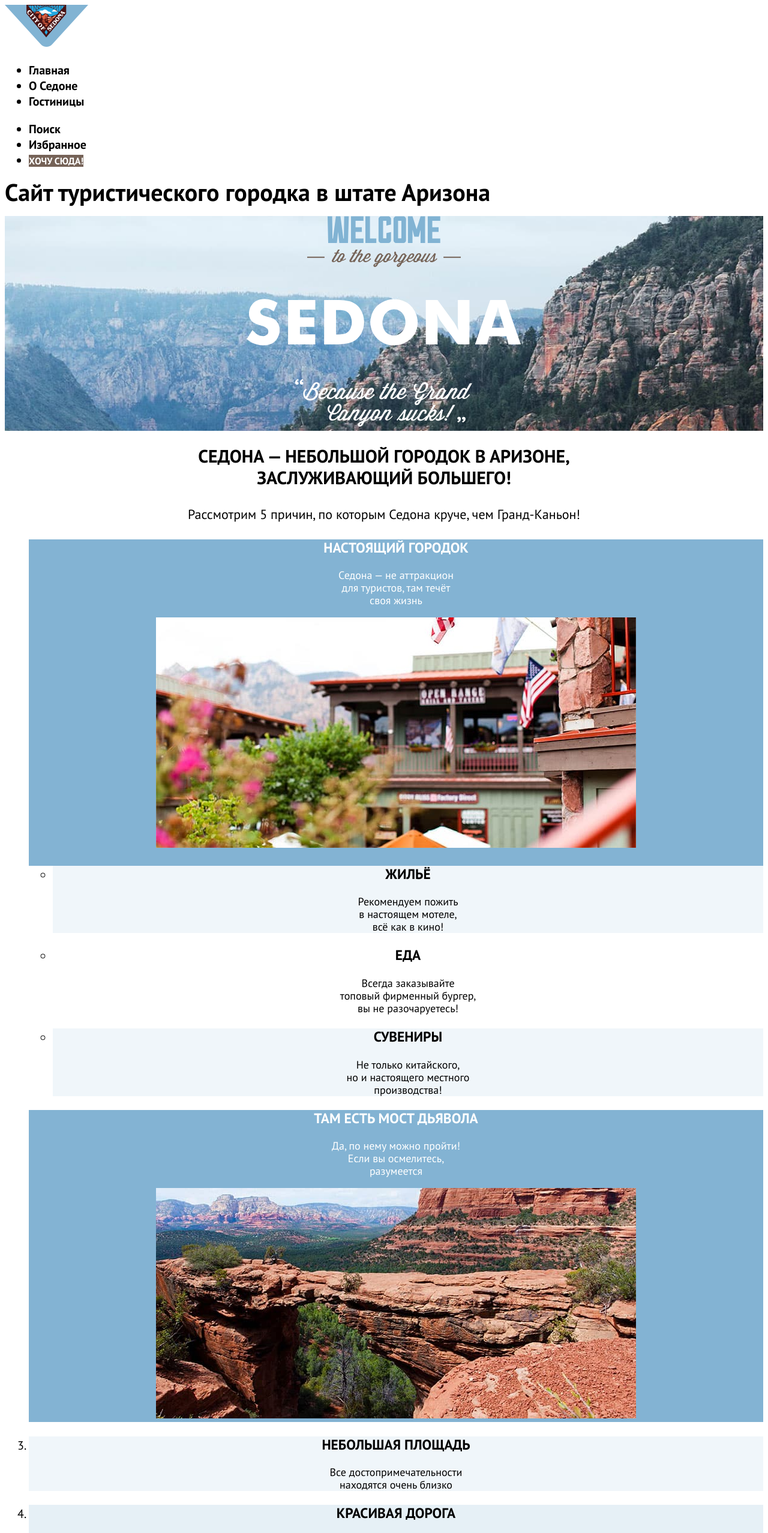
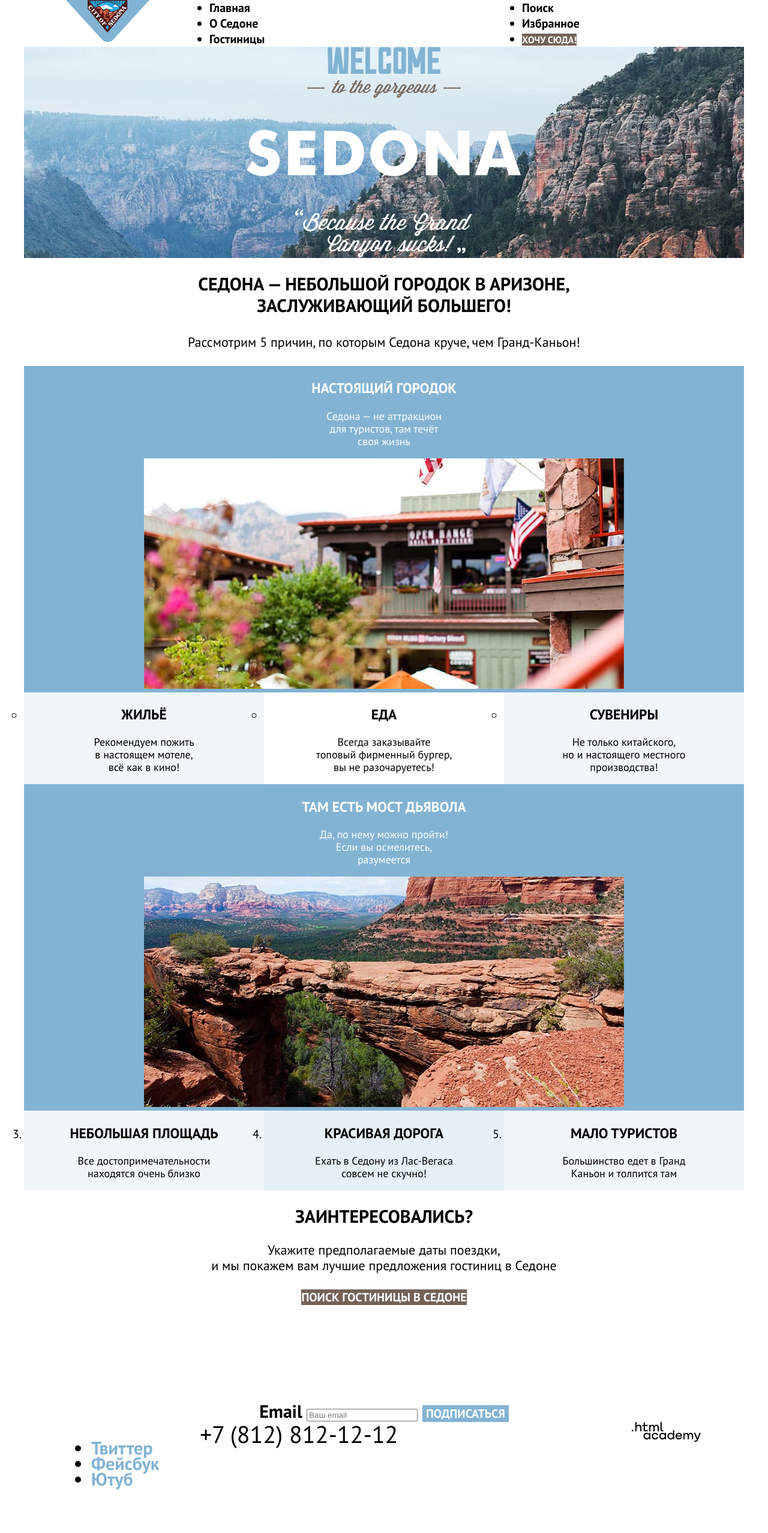
Before and after one commit to yynitoto/1944279-sedona-33, a plain HTML site: page index.html in a window 1280 px wide. Shown: the top 2555 px of the page at 60% size. After the commit the page ends 2508 px from the top, so only its background shows below. Drawn offline with Linux system fonts and the light colour scheme.

Commit message:
Создаёт сетку страниц и крупных блоков

```diff
--- a/index.html
+++ b/index.html
@@ -24,8 +24,7 @@
           <a class="navigation-link" href="catalog.html">Гостиницы</a>
         </li>
       </ul>
-    </nav>
-    <ul class="navigation-user">
+      <ul class="navigation-list navigation-user">
         <li class="navigation-item">
           <a class="navigation-link" href="#">
             <span class="visually-hidden">
@@ -40,15 +39,18 @@
             </span>
           </a>
         </li>
-      <li class="navigation-itemS">
+        <li class="navigation-item">
           <a class="button-navigation-user" href="#">Хочу сюда!</a>
         </li>
       </ul>
+    </nav>
   </header>
-  <main class="main-index">
-    <h1 class="visually-hidden">Сайт туристического городка в штате Аризона</h1>
+  <main class="main-index main-container ">
+    <div class="page-container">
+      <h1 class="visually-hidden" hidden>Сайт туристического городка в штате Аризона</h1>
       <div class="index-image">
-      <img class="welcome" src="images/index-welcome.svg" width="458" height="352" alt="Добро пожаловать в Седону">
+        <img class="welcome-logo" src="images/index-welcome.svg" width="458" height="352"
+          alt="Добро пожаловать в Седону">
       </div>
       <section class="advantages">
         <h2 class=advantages-title>Седона — небольшой городок в Аризоне,<br>
@@ -81,12 +83,13 @@
               </li>
             </ul>
           </li>
-        <li class="advantages-item-blue">
+          <li class="advantages-item advantages-item-blue">
             <h3 class="advantages-heading">Там есть мост дьявола</h3>
             <p class="advantages-desc">
               Да, по нему можно пройти! <br> Если вы осмелитесь,<br>
               разумеется</p>
-          <img class=photo src="images/advantage/photo-bridge.jpg" width="800" height="384" alt="Вид на мост дьявола.">
+            <img class=photo src="images/advantage/photo-bridge.jpg" width="800" height="384"
+              alt="Вид на мост дьявола.">
           </li>
           <li class="advantages-item advantages-item-light">
             <h3 class="advantages-heading">Небольшая площадь</h3>
@@ -111,6 +114,7 @@
           и мы покажем вам лучшие предложения гостиниц в Седоне</p>
         <a class="button-hotel-search" href="#">Поиск гостиницы в Седоне</a>
       </section>
+    </div>
   </main>
   <footer class="page-footer">
     <section class="newsletter">
@@ -125,8 +129,9 @@
         </button>
       </form>
     </section>
+    <div class="page-footer-container">
       <section class="footer-social">
-      <h2 class="visually-hidden">Социальные сети</h2>
+        <h2 class="visually-hidden" hidden>Социальные сети</h2>
         <ul class="footer-social-list">
           <li class="footer-social-item">
             <a class="footer-social-link" href="https://twitter.com/htmlacademy_ru">
@@ -146,16 +151,17 @@
         </ul>
       </section>
       <section class="footer-contacts">
-      <h2 class="visually-hidden">Контакты</h2>
+        <h2 class="visually-hidden" hidden>Контакты</h2>
         <a class="contacts-phone" href="tel:88128121212">+7 (812) 812-12-12</a>
       </section>
       <section class="footer-copyright">
-      <h2 class="visually-hidden">Сделано в htmlacademy</h2>
+        <h2 class="visually-hidden" hidden>Сделано в htmlacademy</h2>
         <a class="htmlacademy-link" href="https://htmlacademy.ru/">
           <img class="htmlacademy-logo" src="images/footer/logo-htmlacademy.svg" width="115" height="34"
             alt="Логотип htmlacademy.">
         </a>
       </section>
+    </div>
   </footer>
 </body>
 
--- a/styles/styles.css
+++ b/styles/styles.css
@@ -14,12 +14,56 @@
   font-display: swap;
 }
 
+html {
+  height: 100%;
+}
+
 body {
+  margin: 0;
+  display: flex;
+  flex-direction: column;
+  min-height: 100%;
   font-family: "PT Sans", sans-serif;
   font-size: 20px;
   line-height: 26px;
   background-color: #FFFFFF;
   color: #000000;
+}
+
+.page-header {
+  color: #000000;
+  background-color: #FFFFFF;
+}
+
+.navigation {
+  display: flex;
+  width: 1060px;
+  margin: 0 auto;
+}
+
+.navigation-logo {
+  width: 139px;
+  margin-right: 100px;
+}
+
+.navigation-list {
+  width: 465px;
+  margin: 0;
+  padding: 0;
+}
+
+.navigation-user {
+  max-width: 300px;
+  margin-left: auto;
+}
+
+.navigation-link {
+  line-height: 26px;
+  font-weight: 700;
+  color: #000000;
+  text-align: center;
+  background-color: #FFFFFF;
+  text-decoration: none;
 }
 
 .button-navigation-user {
@@ -34,43 +78,8 @@ body {
   text-transform: uppercase;
 }
 
-.button-hotel-search {
-  font-family: inherit;
-  font-size: 20px;
-  line-height: 36px;
-  font-weight: 700;
-  text-align: center;
-  color: #FFFFFF;
-  background-color: #756257;
-  text-decoration: none;
-  text-transform: uppercase;
-}
-
-.newsletter-button {
-  font-family: inherit;
-  font-size: 20px;
-  line-height: 26px;
-  font-weight: 700;
-  text-align: center;
-  color: #FFFFFF;
-  background-color: #83B3D3;
-  text-decoration: none;
-  text-transform: uppercase;
-}
-
-.page-header {
-  color: #000000;
-  background-color: #FFFFFF;
-
-}
-
-.navigation-link {
-  line-height: 26px;
-  font-weight: 700;
-  color: #000000;
-  text-align: center;
-  background-color: #FFFFFF;
-  text-decoration: none;
+.main-container {
+  flex-grow: 1;
 }
 
 .index-image {
@@ -78,6 +87,16 @@ body {
   background-size: 100% auto;
   background-repeat: no-repeat;
   text-align: center;
+}
+
+.page-container {
+  width: 1200px;
+  margin: 0 auto;
+}
+
+.welcome-logo {
+  display: block;
+  margin: 0 auto;
 }
 
 .advantages-title {
@@ -96,20 +115,30 @@ background-color: #FFFFFF;
 }
 
 .advantages-list {
+  display: flex;
+  flex-wrap: wrap;
+  margin: 0;
+  padding: 0;
   text-align: center;
 }
 
 .advantages-item {
+  width: 400px;
   color: #000000;
   background-color: #FFFFFF;
 }
 
 .advantages-item-blue {
+  width: 1200px;
   color: #FFFFFF;
   background-color: #83B3D3;
 }
 
 .services-list {
+  display: flex;
+  flex-wrap: wrap;
+  margin: 0;
+  padding: 0;
   background-color: #FFFFFF;
 }
 
@@ -143,13 +172,30 @@ text-transform: uppercase;
   line-height: 26px;
 }
 
+.button-hotel-search {
+  font-family: inherit;
+  font-size: 20px;
+  line-height: 36px;
+  font-weight: 700;
+  text-align: center;
+  color: #FFFFFF;
+  background-color: #756257;
+  text-decoration: none;
+  text-transform: uppercase;
+}
+
 .page-footer {
+  display: flex;
+  margin: 0 auto;
+  flex-direction: column;
   font-size: 30px;
   font-weight: 700;
   color: #000000;
 }
 
 .newsletter {
+  width: 1200px;
+  margin: 0 auto;
   text-align: center;
   background-image: url("../images/footer/background-email.jpg");
   background-repeat: no-repeat;
@@ -177,7 +223,28 @@ text-transform: uppercase;
 }
 
 .newsletter-button {
+  font-family: inherit;
+  font-size: 20px;
+  line-height: 26px;
+  font-weight: 700;
+  text-align: center;
+  color: #FFFFFF;
+  background-color: #83B3D3;
+  text-decoration: none;
+  text-transform: uppercase;
   border: none;
+}
+
+.page-footer-container {
+  display: flex;
+  width: 1200px;
+  margin: 0 auto;
+  justify-content: center;
+}
+
+.footer-social {
+  width: 107px;
+  margin-right: 61px;
 }
 
 .newsletter-catalog {
@@ -187,6 +254,11 @@ text-transform: uppercase;
 .footer-social-link {
   color: #83B3D3;
   text-decoration: none;
+}
+
+.footer-contacts {
+  width: 720px;
+  margin-left: 53px;
 }
 
 .contacts-phone {
@@ -218,6 +290,19 @@ text-transform: uppercase;
 .breadcrumbs-link {
   color: #FFFFFF;
   text-decoration: none;
+}
+
+.hotel-catalog {
+  display: flex;
+}
+
+.hotel-filter {
+  width: 150px;
+  margin-right: 67px;
+}
+
+.hotel-column {
+  width: 1200px;
 }
 
 .hotel-filter-title {
```
Also changed, not shown: catalog.html (+18 -13 lines). Lines whose indentation alone changed are shown as unchanged.
